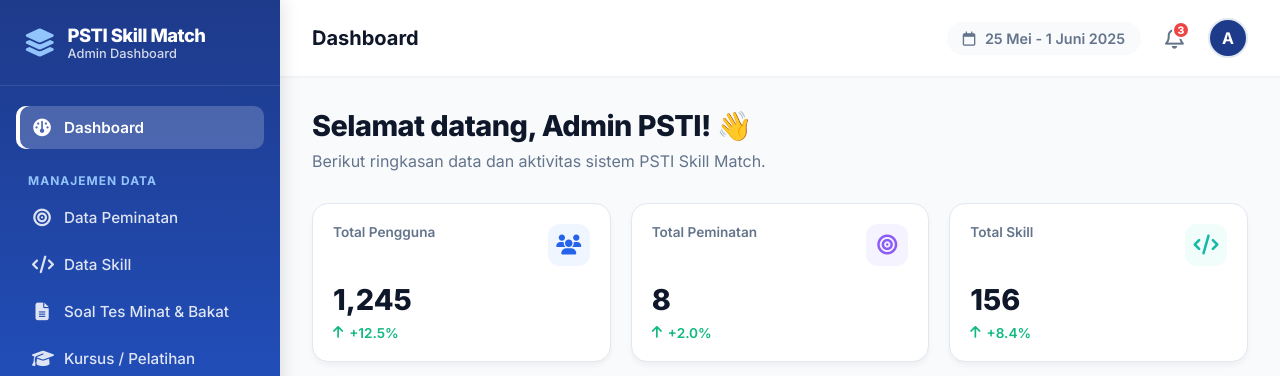
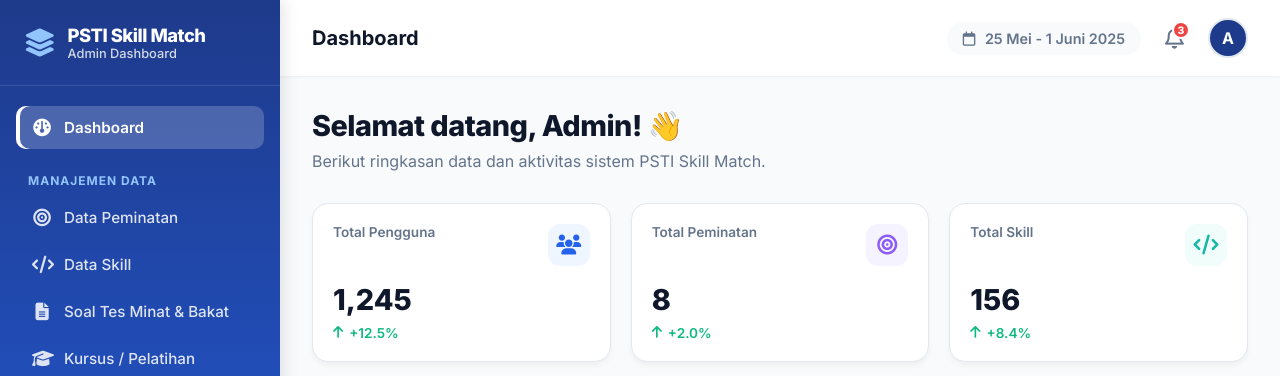
Before and after one commit to 127aldaaa/psti-skillmatch-kelompok5, a PHP site: page /admin.php in a window 1280 px wide. Shown: the top 376 px of the page. Run offline with PHP 8.4, Linux system fonts and the light colour scheme.

Commit message:
Mengubah Halo Admin

```diff
--- a/views/dashboard/admin.php
+++ b/views/dashboard/admin.php
@@ -3,7 +3,7 @@ session_start();
 
 // Inisialisasi session admin
 if (!isset($_SESSION['user'])) {
-    $_SESSION['user'] = 'Admin PSTI';
+    $_SESSION['user'] = 'Admin';
 }
 $adminName = $_SESSION['user'];
 
```
